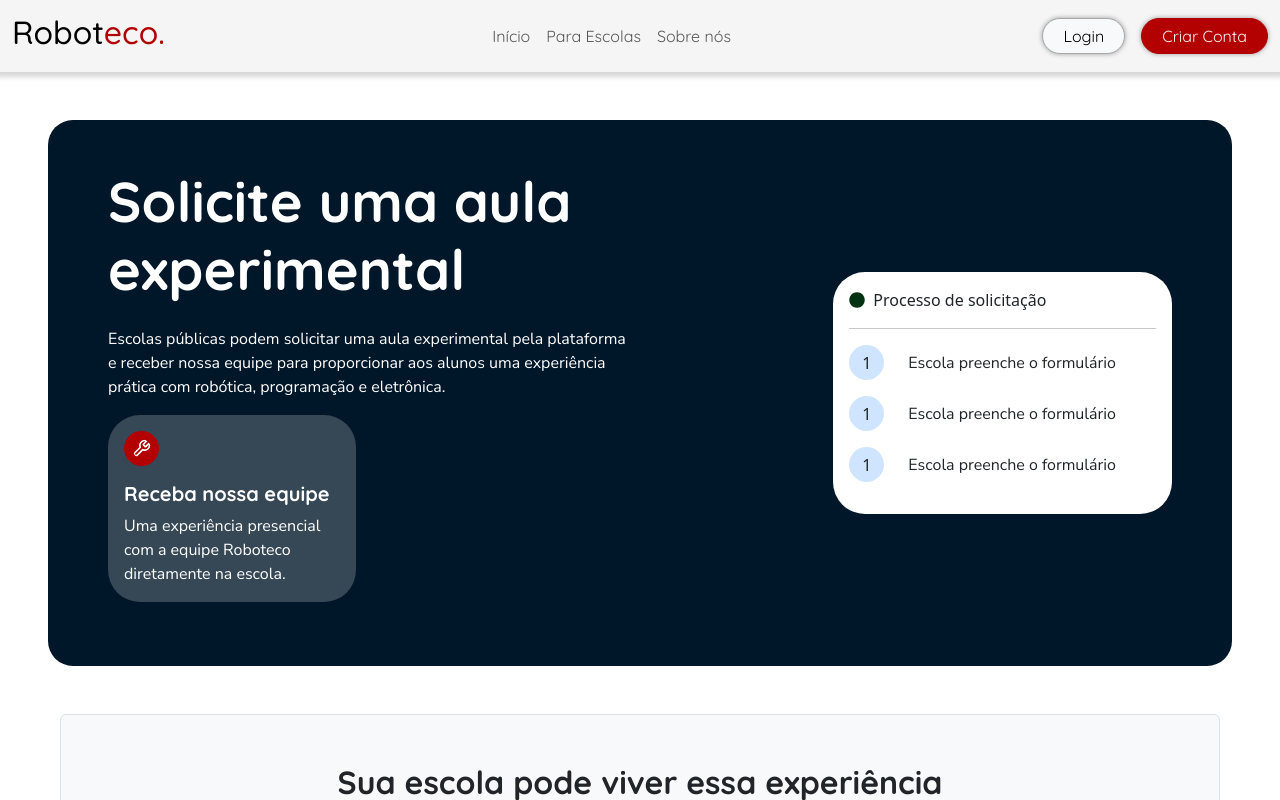
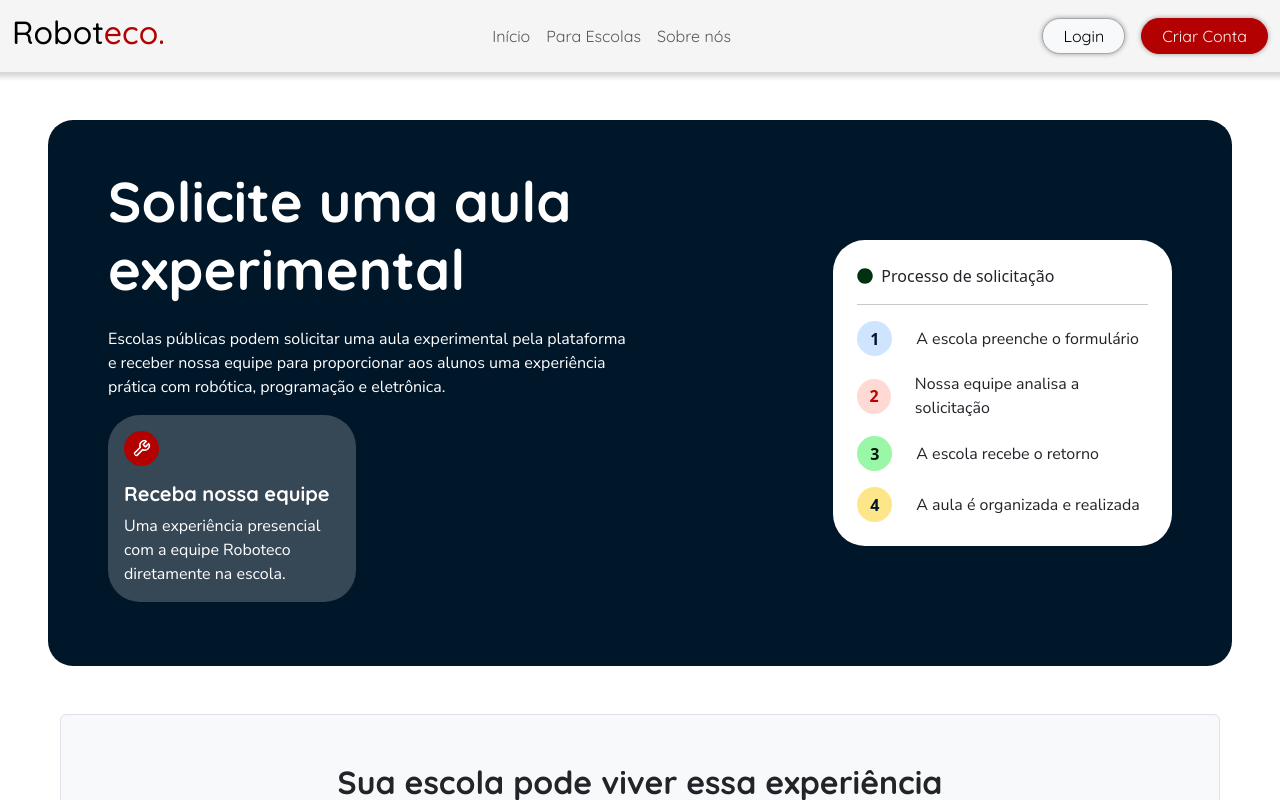
Before and after one commit to MigSilverS/roboteco, a Next.js app: page /pages/escola/para-escolas in a window 1280 px wide. Shown: the top 800 px of the page. Built offline with nearby package versions, Linux system fonts and the light colour scheme.

Commit message:
nem sei que isso

```diff
--- a/src/app/pages/escola/para-escolas/page.jsx
+++ b/src/app/pages/escola/para-escolas/page.jsx
@@ -16,6 +16,14 @@ export default function ParaEscolas() {
             <path strokeLinecap="round" strokeLinejoin="round" d="M13.5 4.5 21 12m0 0-7.5 7.5M21 12H3" />
         </svg>
     )
+
+    const etapas = [
+        { id: 1, cor: "#CFE5FF", texto: "A escola preenche o formulário", cortexto: "#001629" },
+        { id: 2, cor: "#FFDAD4", texto: "Nossa equipe analisa a solicitação", cortexto: "#BB0402" },
+        { id: 3, cor: "#9AF7A7", texto: "A escola recebe o retorno", cortexto: "#001A06" },
+        { id: 4, cor: "#FDE68A", texto: "A aula é organizada e realizada", cortexto: "#001629" },
+    ];
+
 
     return (
 
@@ -50,7 +58,7 @@ export default function ParaEscolas() {
                     </div>
 
                     <div className="col-md-4 col-12">
-                        <div className="bg-white rounded-5 p-3">
+                        <div className="bg-white rounded-5 p-4">
 
                             <div>
                                 <span className="d-flex align-items-center gap-2"><FaCircle style={{ color: "var(--green)" }} /> Processo de solicitação</span>
@@ -58,27 +66,16 @@ export default function ParaEscolas() {
 
                             <hr />
 
-                            <div className="d-flex align-items-center gap-4 mb-3">
-                                <div className="rounded-circle d-flex justify-content-center align-items-center" style={{ width: "35px", height: "35px", backgroundColor: "#CFE5FF" }}>
-                                    <span className="rounded-circle">1</span>
-                                </div>
-                                <p className="">Escola preenche o formulário</p>
-                            </div>
-
-                            <div className="d-flex align-items-center gap-4 mb-3">
-                                <div className="rounded-circle d-flex justify-content-center align-items-center" style={{ width: "35px", height: "35px", backgroundColor: "#CFE5FF" }}>
-                                    <span className="rounded-circle">1</span>
-                                </div>
-                                <p className="">Escola preenche o formulário</p>
-                            </div>
-
-                            <div className="d-flex align-items-center gap-4 mb-3">
-                                <div className="rounded-circle d-flex justify-content-center align-items-center" style={{ width: "35px", height: "35px", backgroundColor: "#CFE5FF" }}>
-                                    <span className="rounded-circle">1</span>
-                                </div>
-                                <p className="">Escola preenche o formulário</p>
-                            </div>
-
+                            {
+                                etapas.map((item) => (
+                                    <div className="d-flex align-items-center gap-4 mt-3">
+                                        <div className="rounded-circle d-flex justify-content-center align-items-center" style={{ width: "35px", height: "35px", backgroundColor: item.cor}}>
+                                            <span className="rounded-circle fw-bold" style={{color: item.cortexto}}>{item.id}</span>
+                                        </div>
+                                        <p className="">{item.texto}</p>
+                                    </div>
+                                ))
+                            }
 
                         </div>
                     </div>
```
